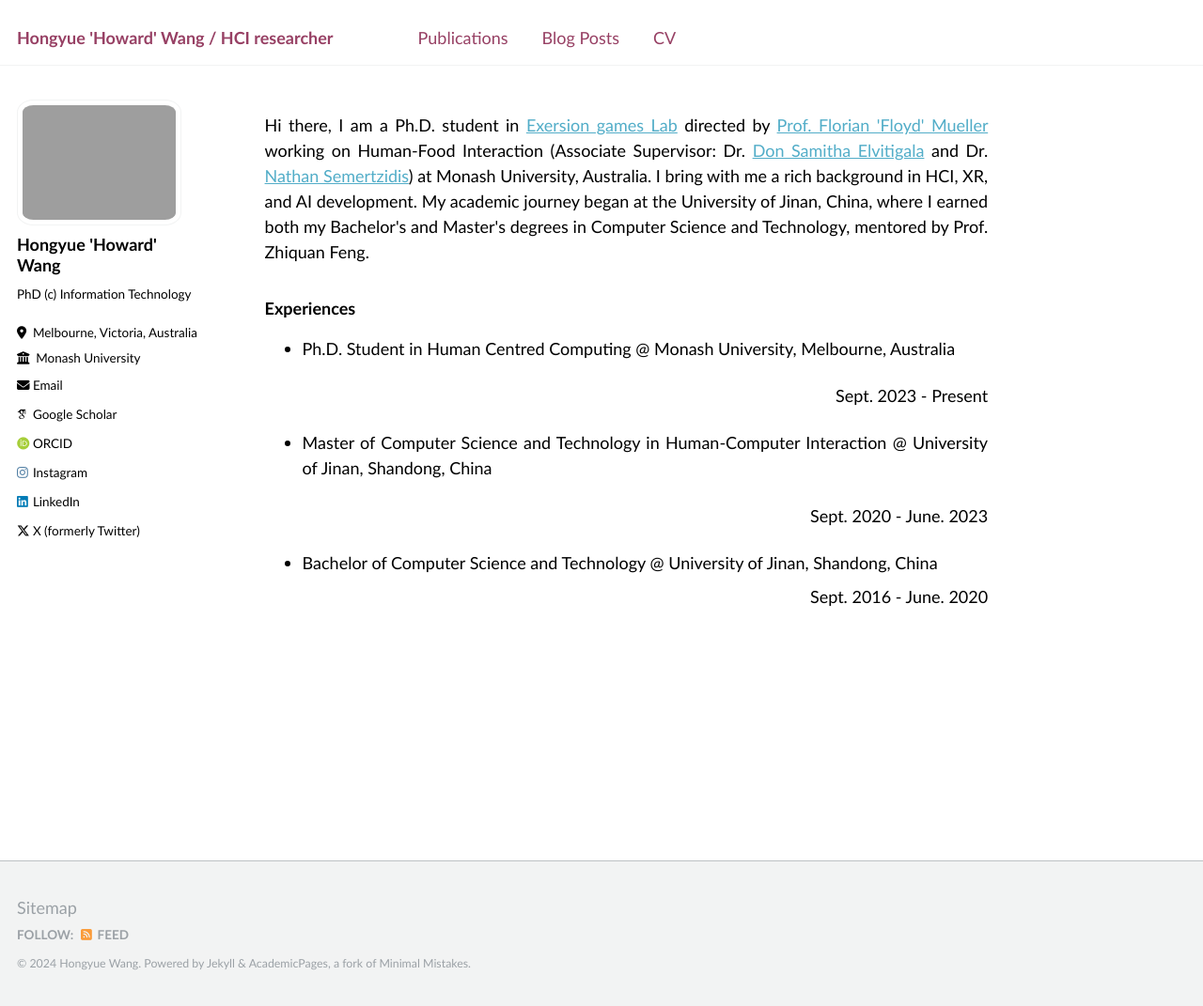
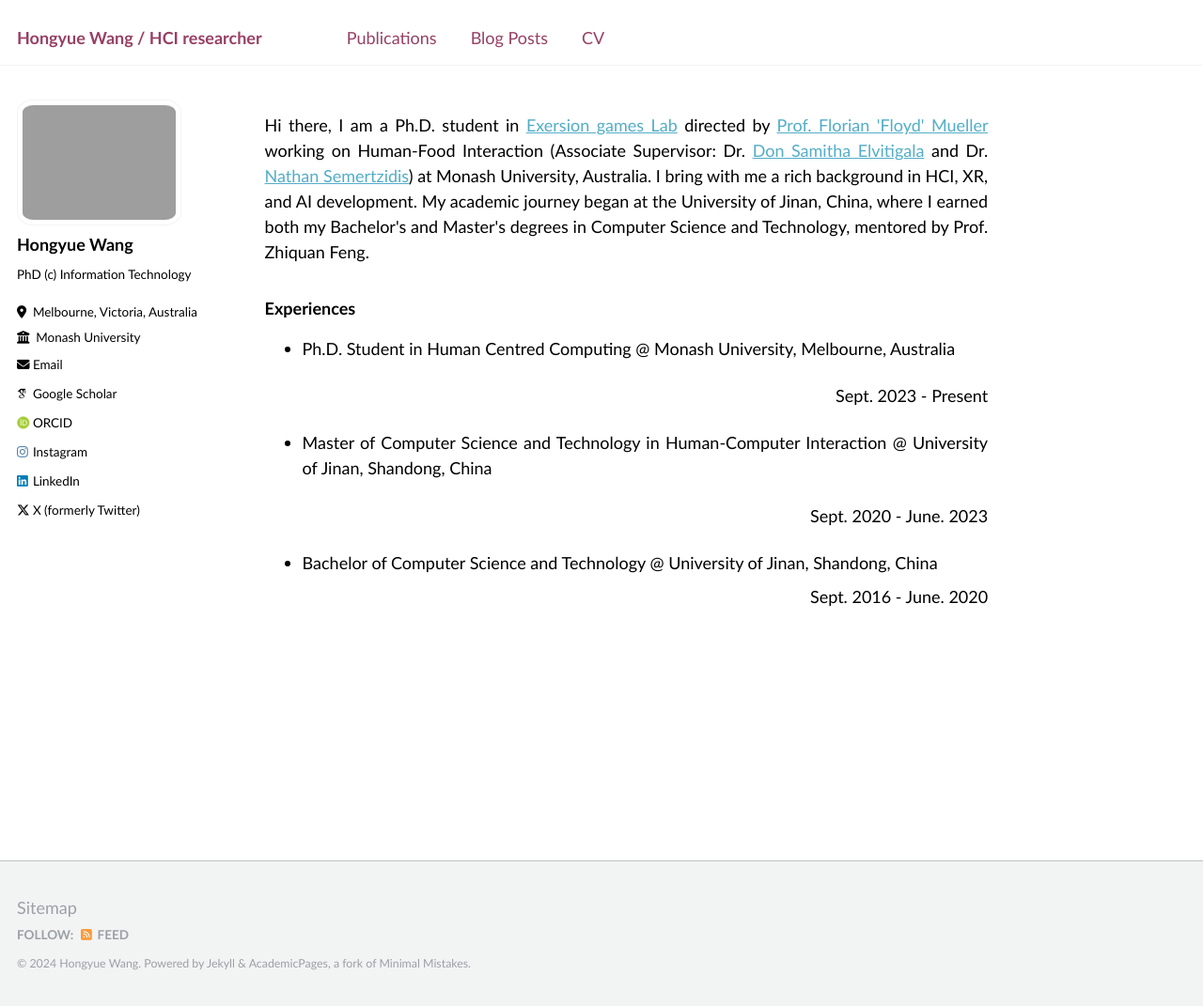
Before and after one commit to hongyue-howard-wang/hongyue-howard-wang.github.io, a Jekyll site: the page built from _pages/about.md, in a window 1280 px wide and 1071 px high. Shown: the whole window at 94% size. Built offline with Jekyll 4.4.1, drawn with Linux system fonts in a browser that asks for light colours; some web fonts are replaced.

Commit message:
Update _config.yml

```diff
--- a/_config.yml
+++ b/_config.yml
@@ -8,7 +8,7 @@
 
 # Basic Site Settings
 locale                   : "en-US"
-title                    : "Hongyue 'Howard' Wang / HCI researcher"
+title                    : "Hongyue Wang / HCI researcher"
 title_separator          : "-"
 name                     : &name "Hongyue Wang"
 description              : &description "personal description"
@@ -22,7 +22,7 @@ repository               : "academicpages/academicpages.github.io"
 author:
   # Biographic information
   avatar           : "Photo.png"
-  name             : "Hongyue 'Howard' Wang"
+  name             : "Hongyue Wang"
   pronouns         :
   bio              : "PhD (c) Information Technology"
   location         : "Melbourne, Victoria, Australia"
```
